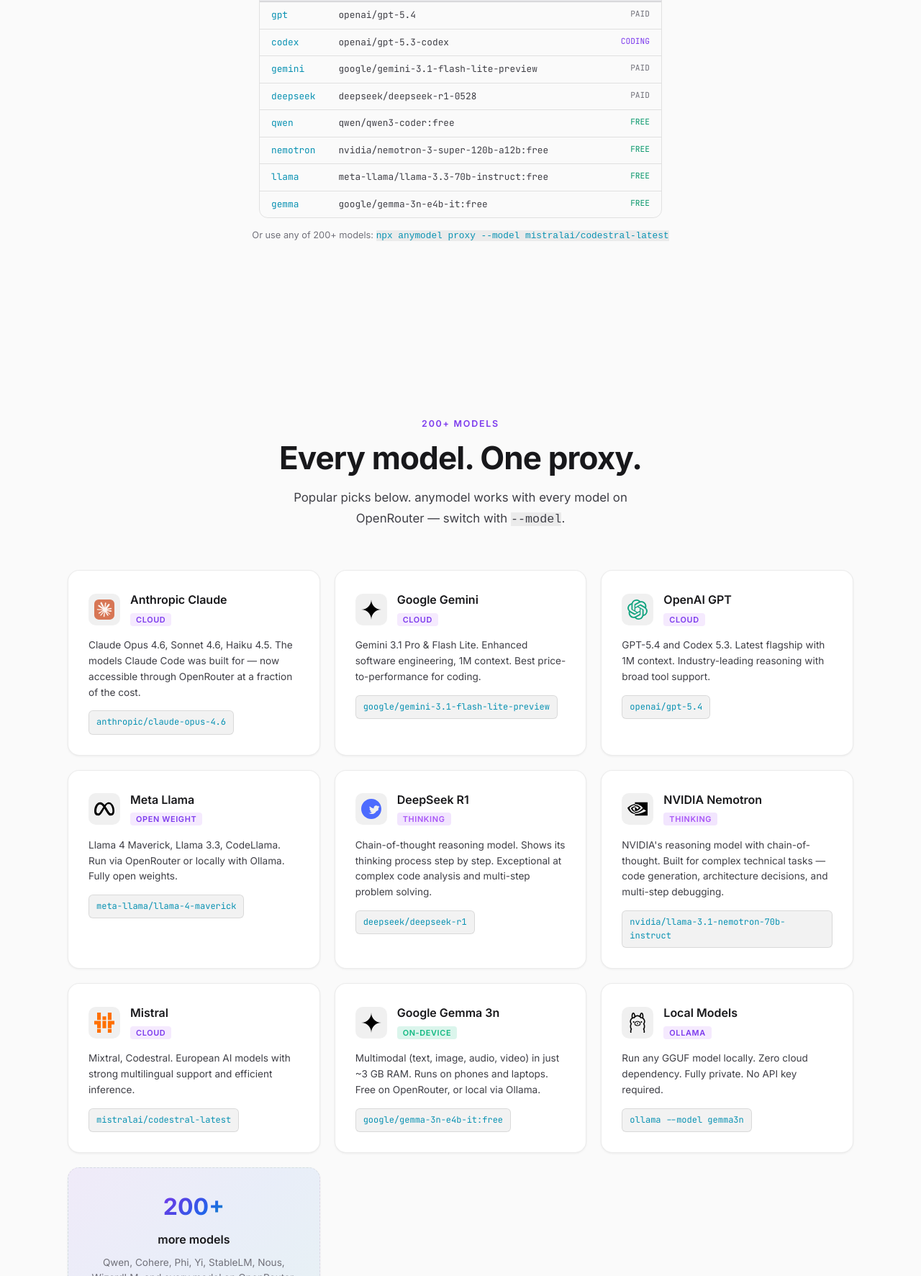
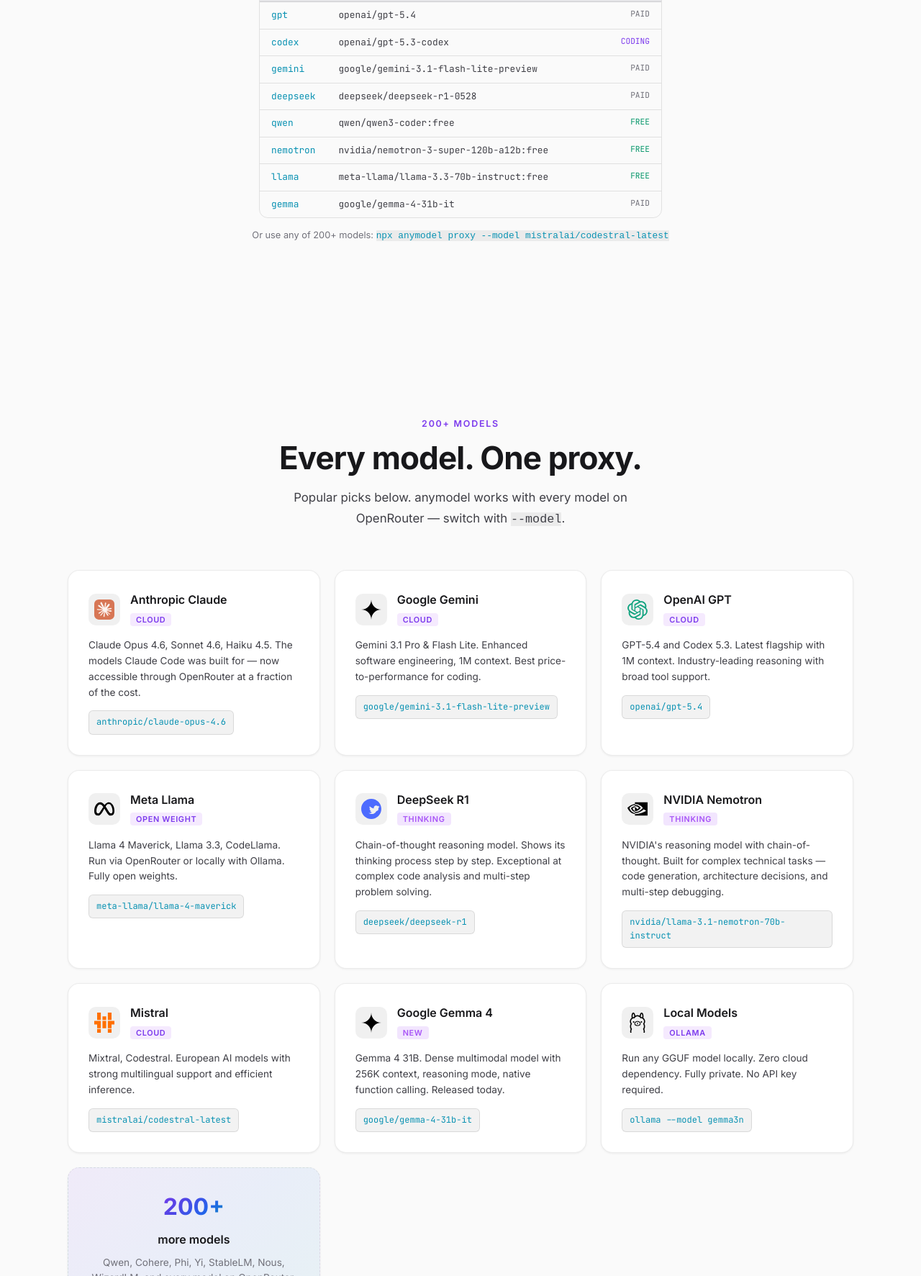
Before and after one commit to anton-abyzov/anymodel, a website: page site/index.html in a window 1280 px wide. Shown: the part 2261-4034 px from the top of the page at 72% size. Drawn offline with Linux system fonts and the light colour scheme.

Commit message:
update gemma preset to Gemma 4 31B (released today)

```diff
--- a/cli.mjs
+++ b/cli.mjs
@@ -26,7 +26,7 @@
   qwen:     'qwen/qwen3-coder:free',
   nemotron: 'nvidia/nemotron-3-super-120b-a12b:free',
   llama:    'meta-llama/llama-3.3-70b-instruct:free',
-  gemma:    'google/gemma-3n-e4b-it:free',
+  gemma:    'google/gemma-4-31b-it',
 };
 
 // Verified free models on OpenRouter (zero cost) — from live /v1/models API
@@ -137,7 +137,7 @@
     qwen      → qwen/qwen3-coder:free          ${C.cyan('(free)')}
     nemotron  → nvidia/nemotron-3-super-120b:free ${C.cyan('(free)')}
     llama     → meta-llama/llama-3.3-70b:free   ${C.cyan('(free)')}
-    gemma     → google/gemma-3n-e4b-it:free     ${C.cyan('(free)')}
+    gemma     → google/gemma-4-31b-it
 
   ${C.bold('Proxy Options:')} (only apply to ${C.bold('anymodel proxy')})
     --model, -m     Model to use (e.g., qwen/qwen3-coder:free)
--- a/site/index.html
+++ b/site/index.html
@@ -271,8 +271,8 @@
           <div style="padding:8px 16px; border-bottom:1px solid var(--border); color:var(--accent-emerald); text-align:right; font-size:0.7rem;">FREE</div>
 
           <div style="padding:8px 16px; color:var(--accent-cyan);">gemma</div>
-          <div style="padding:8px 16px; color:var(--text-secondary);">google/gemma-3n-e4b-it:free</div>
-          <div style="padding:8px 16px; color:var(--accent-emerald); text-align:right; font-size:0.7rem;">FREE</div>
+          <div style="padding:8px 16px; color:var(--text-secondary);">google/gemma-4-31b-it</div>
+          <div style="padding:8px 16px; color:var(--text-muted); text-align:right; font-size:0.7rem;">PAID</div>
         </div>
         <p style="text-align:center; color:var(--text-muted); font-size:0.8rem; margin-top:14px;">Or use any of 200+ models: <code style="color:var(--accent-cyan);">npx anymodel proxy --model mistralai/codestral-latest</code></p>
       </div>
@@ -375,12 +375,12 @@
           <div class="model-header">
             <div class="model-icon"><img src="assets/providers/gemini.svg" width="28" height="28" alt="Google Gemma"></div>
             <div>
-              <h3>Google Gemma 3n</h3>
-              <span class="model-tag" style="background: rgba(16, 185, 129, 0.15); color: #10b981;">On-Device</span>
+              <h3>Google Gemma 4</h3>
+              <span class="model-tag" style="background: rgba(168, 85, 247, 0.15); color: #a855f7;">New</span>
             </div>
           </div>
-          <p>Multimodal (text, image, audio, video) in just ~3 GB RAM. Runs on phones and laptops. Free on OpenRouter, or local via Ollama.</p>
-          <code class="model-id">google/gemma-3n-e4b-it:free</code>
+          <p>Gemma 4 31B. Dense multimodal model with 256K context, reasoning mode, native function calling. Released today.</p>
+          <code class="model-id">google/gemma-4-31b-it</code>
         </div>
 
         <div class="model-card fade-in">
```
